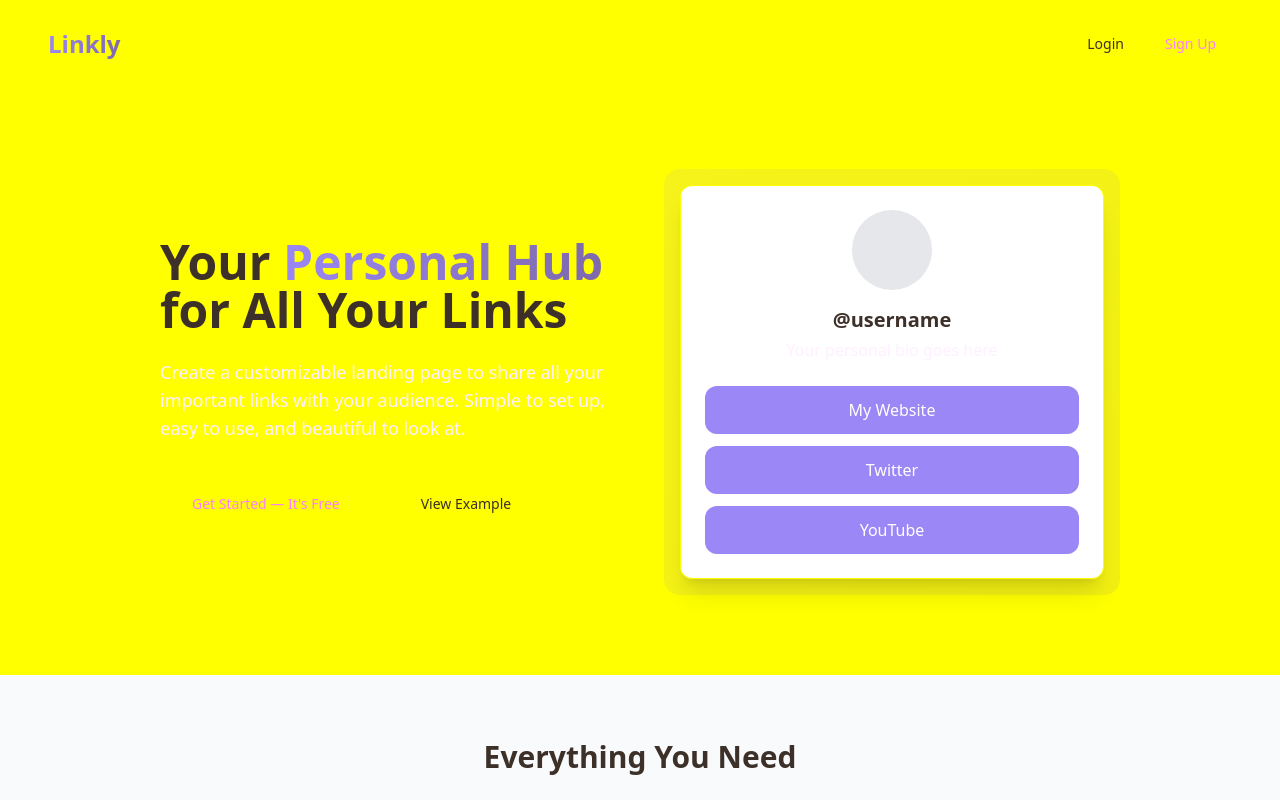
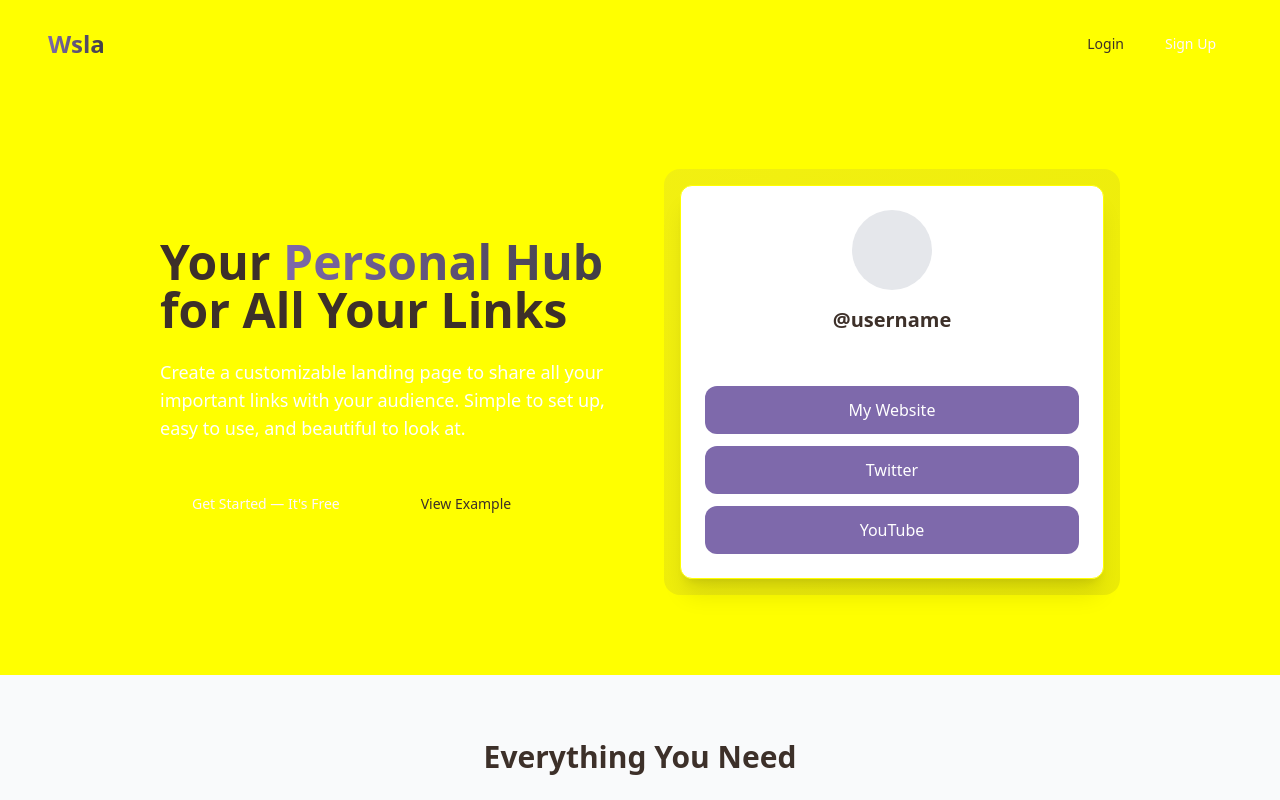
Before and after one commit to tigo3/wsla, a React (Vite) app: page / in a window 1280 px wide. Shown: the top 800 px of the page. Built offline with nearby package versions, Linux system fonts and the light colour scheme.

Commit message:
Rename app and adjust colors
Rename the app from Linkly to Wsla and adjust the color palette to be darker.

```diff
--- a/index.html
+++ b/index.html
@@ -1,13 +1,14 @@
+
 <!DOCTYPE html>
 <html lang="en">
   <head>
     <meta charset="UTF-8" />
     <meta name="viewport" content="width=device-width, initial-scale=1.0" />
-    <title>linkly-personal-hub</title>
+    <title>wsla-personal-hub</title>
     <meta name="description" content="Lovable Generated Project" />
     <meta name="author" content="Lovable" />
 
-    <meta property="og:title" content="linkly-personal-hub" />
+    <meta property="og:title" content="wsla-personal-hub" />
     <meta property="og:description" content="Lovable Generated Project" />
     <meta property="og:type" content="website" />
     <meta property="og:image" content="https://lovable.dev/opengraph-image-p98pqg.png" />
--- a/src/components/dashboard/DashboardHeader.tsx
+++ b/src/components/dashboard/DashboardHeader.tsx
@@ -18,7 +18,7 @@ const DashboardHeader = () => {
     <header className="w-full py-4 px-4 border-b bg-white/80 backdrop-blur-sm sticky top-0 z-10">
       <div className="container mx-auto flex items-center justify-between">
         <div className="flex items-center space-x-1">
-          <h1 className="text-xl font-bold gradient-text">Linkly</h1>
+          <h1 className="text-xl font-bold gradient-text">Wsla</h1>
         </div>
 
         <div className="flex items-center space-x-4">
--- a/src/components/dashboard/DashboardLayout.tsx
+++ b/src/components/dashboard/DashboardLayout.tsx
@@ -33,7 +33,7 @@ const DashboardLayout: React.FC<DashboardLayoutProps> = ({ children }) => {
       <div className="flex min-h-screen w-full bg-gray-50">
         <Sidebar variant="floating">
           <SidebarHeader className="flex h-14 items-center border-b px-4">
-            <h2 className="text-xl font-bold gradient-text">Linkly</h2>
+            <h2 className="text-xl font-bold gradient-text">Wsla</h2>
           </SidebarHeader>
 
           <SidebarContent>
--- a/src/index.css
+++ b/src/index.css
@@ -15,34 +15,34 @@
     --popover-foreground: 20 20 20;
 
     --primary: 252 246 255;
-    --primary-foreground: 155 135 245;
+    --primary-foreground: 126 105 171;
 
     --secondary: 240 240 245;
     --secondary-foreground: 20 20 20;
 
     --muted: 245 245 250;
-    --muted-foreground: 120 120 130;
+    --muted-foreground: 100 100 110;
 
     --accent: 248 248 252;
     --accent-foreground: 20 20 20;
 
-    --destructive: 255 100 100;
+    --destructive: 220 80 80;
     --destructive-foreground: 255 255 255;
 
     --border: 230 230 235;
     --input: 230 230 235;
-    --ring: 155 135 245;
+    --ring: 126 105 171;
 
     --radius: 0.75rem;
 
     --sidebar-background: 255 255 255;
     --sidebar-foreground: 20 20 20;
-    --sidebar-primary: 155 135 245;
+    --sidebar-primary: 126 105 171;
     --sidebar-primary-foreground: 255 255 255;
     --sidebar-accent: 248 248 252;
     --sidebar-accent-foreground: 20 20 20;
     --sidebar-border: 230 230 235;
-    --sidebar-ring: 155 135 245;
+    --sidebar-ring: 126 105 171;
   }
 
   .dark {
@@ -55,7 +55,7 @@
     --popover: 35 35 40;
     --popover-foreground: 245 245 250;
 
-    --primary: 155 135 245;
+    --primary: 126 105 171;
     --primary-foreground: 250 245 255;
 
     --secondary: 40 40 45;
@@ -67,21 +67,21 @@
     --accent: 45 45 50;
     --accent-foreground: 245 245 250;
 
-    --destructive: 230 50 50;
+    --destructive: 200 40 40;
     --destructive-foreground: 250 250 250;
 
     --border: 50 50 55;
     --input: 50 50 55;
-    --ring: 155 135 245;
+    --ring: 126 105 171;
 
     --sidebar-background: 35 35 40;
     --sidebar-foreground: 245 245 250;
-    --sidebar-primary: 155 135 245;
+    --sidebar-primary: 126 105 171;
     --sidebar-primary-foreground: 255 255 255;
     --sidebar-accent: 45 45 50;
     --sidebar-accent-foreground: 245 245 250;
     --sidebar-border: 50 50 55;
-    --sidebar-ring: 155 135 245;
+    --sidebar-ring: 126 105 171;
   }
 }
 
--- a/src/pages/Home.tsx
+++ b/src/pages/Home.tsx
@@ -11,7 +11,7 @@ const Home = () => {
     <div className="min-h-screen flex flex-col">
       <header className="w-full px-4 py-6 border-b">
         <div className="container mx-auto flex justify-between items-center">
-          <h1 className="text-2xl font-bold gradient-text">Linkly</h1>
+          <h1 className="text-2xl font-bold gradient-text">Wsla</h1>
           <div className="space-x-2">
             {isAuthenticated ? (
               <Button asChild>
@@ -112,7 +112,7 @@ const Home = () => {
       <footer className="bg-gray-100 py-8 px-4">
         <div className="container mx-auto text-center">
           <p className="text-muted-foreground">
-            &copy; {new Date().getFullYear()} Linkly. All rights reserved.
+            &copy; {new Date().getFullYear()} Wsla. All rights reserved.
           </p>
         </div>
       </footer>
--- a/tailwind.config.ts
+++ b/tailwind.config.ts
@@ -64,17 +64,17 @@ export default {
 					ring: 'hsl(var(--sidebar-ring))'
 				},
 				brand: {
-					purple: "#9b87f5",
-					"purple-dark": "#7E69AB",
-					"purple-light": "#D6BCFA"
+					purple: "#7E69AB",
+					"purple-dark": "#403E43",
+					"purple-light": "#9b87f5"
 				},
 				theme: {
-					"purple": "#9b87f5",
-					"blue": "#60a5fa",
-					"green": "#34d399",
-					"red": "#f87171",
-					"orange": "#fb923c",
-					"pink": "#f472b6"
+					"purple": "#7E69AB",
+					"blue": "#4A6FA5",
+					"green": "#2D8A6A",
+					"red": "#C35757",
+					"orange": "#C47A30",
+					"pink": "#B3478C"
 				}
 			},
 			borderRadius: {
```
